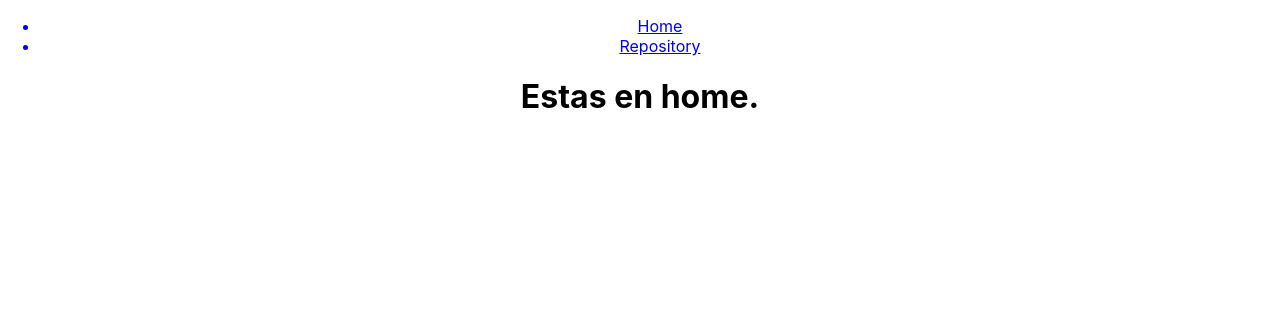
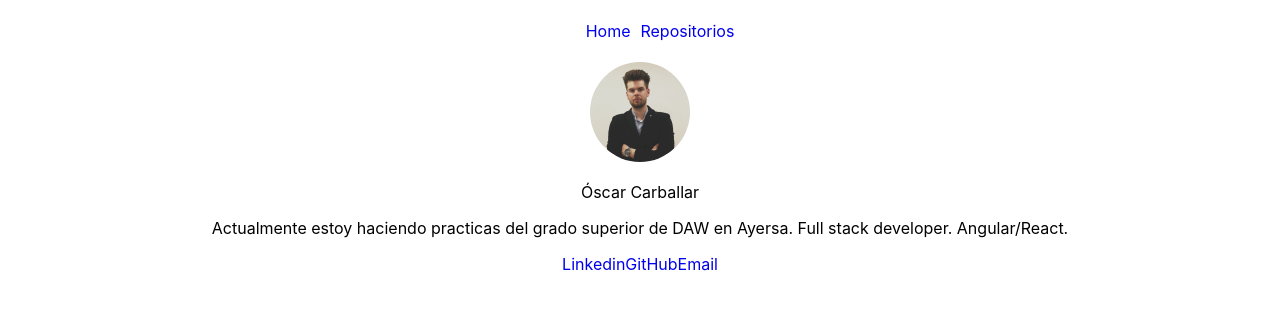
Before and after one commit to Oskitaa/ReactTutorial, a React (Create React App) app: page / in a window 1280 px wide. Shown: the top 310 px of the page. Built offline with nearby package versions, Linux system fonts and the light colour scheme.

Commit message:
barra de navegacion cambiada, creado componente home

```diff
--- a/package.json
+++ b/package.json
@@ -14,6 +14,8 @@
     "react-dom": "^17.0.1",
     "react-router-dom": "^5.2.0",
     "react-scripts": "4.0.3",
+    "sass": "^1.32.8",
+    "scss": "^0.2.4",
     "typescript": "^4.2.3",
     "web-vitals": "^1.1.0"
   },
--- a/src/App.tsx
+++ b/src/App.tsx
@@ -1,6 +1,7 @@
 import React from 'react';
 import { BrowserRouter as Router,Route,Switch } from 'react-router-dom';
 import './App.css';
+import Home from './components/home';
 import Nav from './components/nav';
 import Repository from './components/repositorys';
 
@@ -19,10 +20,4 @@ function App() {
   );
 }
 
-function Home(){
-  return(
-    <h1>Estas en home.</h1>
-  );
-}
-
 export default App;
--- /dev/null
+++ b/src/components/home.tsx
@@ -0,0 +1,20 @@
+import React from "react";
+import  yo  from "../static/img/yo.jpg";
+import "../css/home.scss";
+
+function Home(){
+    return(
+        <div>
+            <img src={yo} alt=""/>
+            <p>Óscar Carballar</p>
+            <p>Actualmente estoy haciendo practicas del grado superior de DAW en Ayersa. Full stack developer. Angular/React.</p>
+            <div className="redes">
+                <a href="https://www.linkedin.com/in/oscar-carballar-113882162/">Linkedin</a>
+                <a href="https://github.com/Oskitaa">GitHub</a>
+                <a href="mailto:oscarcarboc@gmail.com">Email</a>
+            </div>
+        </div>
+    );
+}
+
+export default Home;
--- a/src/components/nav.tsx
+++ b/src/components/nav.tsx
@@ -1,15 +1,16 @@
 import React from "react";
 import { Link } from "react-router-dom";
+import "../css/nav.scss";
 
 function Nav(){
         return (
             <div>
-                <ul>
+                <ul className="nav-menu">
                 <Link to="/" >
-                    <li>Home</li>
+                    <li className="item-menu">Home</li>
                 </Link>
                 <Link to="/repository" >
-                    <li>Repository</li>
+                    <li className="item-menu">Repositorios</li>
                 </Link>
                </ul>
             </div>
--- a/src/components/repositorys.tsx
+++ b/src/components/repositorys.tsx
@@ -1,5 +1,5 @@
 import React , { useEffect,useState } from "react";
-
+import "../css/repository.scss";
 function Repository(){
 
     interface Repositorio{
--- /dev/null
+++ b/src/css/home.scss
@@ -0,0 +1,5 @@
+img{
+    border-radius: 50%;
+    height: 100px;
+    width: 100px;
+}
--- /dev/null
+++ b/src/css/nav.scss
@@ -0,0 +1,12 @@
+.nav-menu{
+    display: inline-flex;
+}
+
+.item-menu{
+    margin: 5px;
+    list-style: none;
+}
+
+a{
+    text-decoration: none;
+}
```
Also changed, not shown: src/css/repository.scss (added), src/static/img/yo.jpg (added), 1 other file (tests, documents, lock files or other folders).
